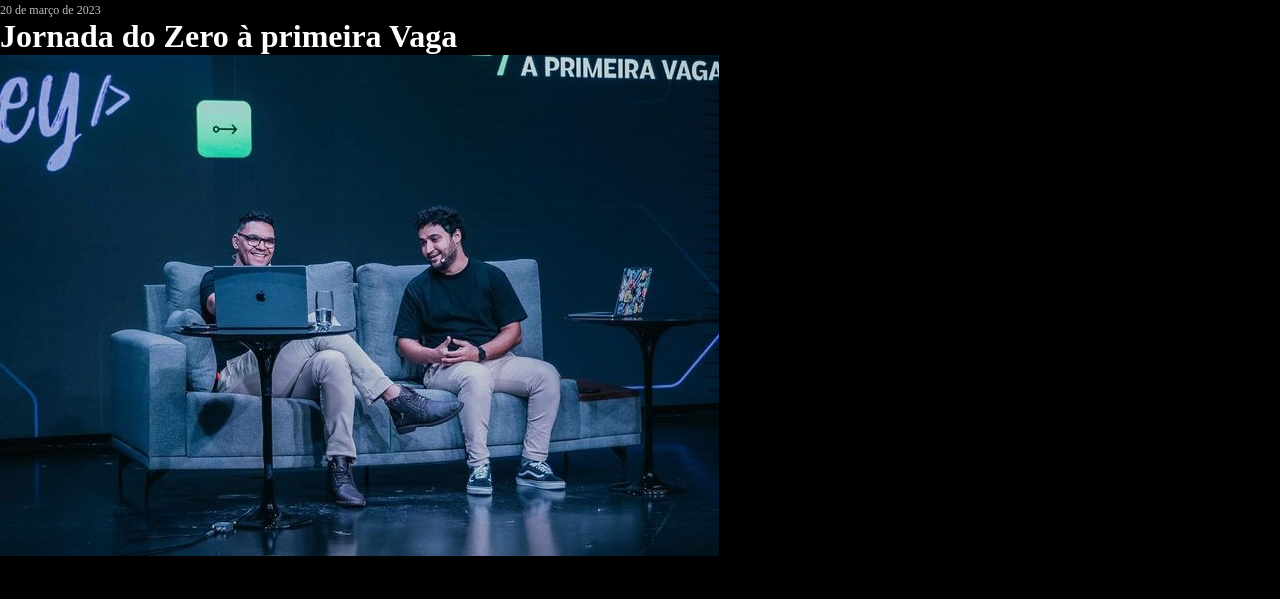
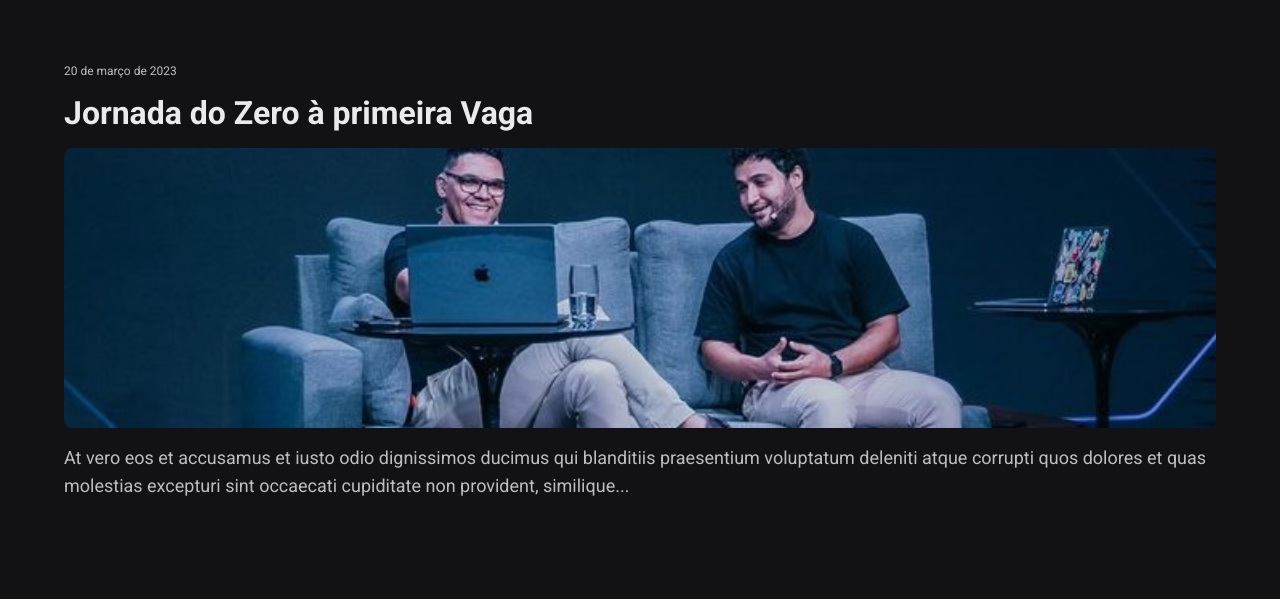
Before and after one commit to bryancury3r/nlw-spacetime-explore, a plain HTML site: page index.html in a window 1280 px wide. Drawn offline with Linux system fonts and the light colour scheme.

Commit message:
img, tags, style

```diff
--- a/css/style.css
+++ b/css/style.css
@@ -5,14 +5,39 @@
 }
 
 body {
-  background-color: black;
+  background-color: #121215;
+  color: #eaeaea;
+  font-family: "Roboto", sans-serif;
 }
 
-h1 {
-  color: white;
+nav {
+  padding: 64px;
+}
+
+.memory {
+  display: flex;
+  flex-direction: column;
+  gap: 16px;
 }
 
 .memory small {
   color: #bebebf;
   font-size: 12px;
 }
+
+.memory h1 {
+  font-size: 32px;
+}
+
+.memory img {
+  width: 100%;
+  height: 280px;
+  object-fit: cover;
+  border-radius: 8px;
+}
+
+.memory p {
+  font-size: 18px;
+  color: #bebebf;
+  line-height: 28px;
+}
--- a/index.html
+++ b/index.html
@@ -17,7 +17,8 @@
     <title>NLW Spacetime</title>
   </head>
   <body>
-    <div class="memory">
+   <nav>
+      <div class="memory">
       <small>20 de março de 2023</small>
 
       <h1>Jornada do Zero à primeira Vaga</h1>
@@ -33,5 +34,6 @@
         similique...
       </p>
     </div>
+   </nav>
   </body>
 </html>
```
